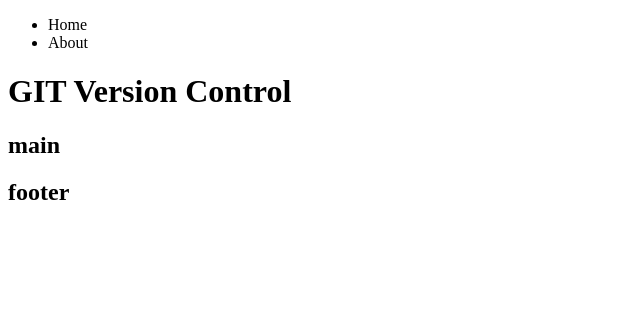
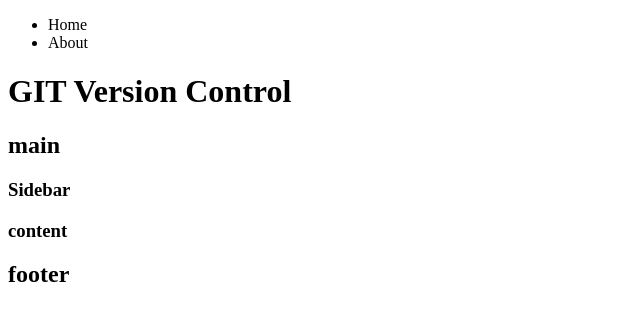
Before and after one commit to DmitryStetsenko/git-test, a plain HTML site: page index.html in a window 1280 px wide. Shown: the whole page, without its empty margins (0-640 px from the left). Drawn offline with Linux system fonts and the light colour scheme.

Commit message:
add sidebar

```diff
--- a/index.html
+++ b/index.html
@@ -14,6 +14,12 @@
     <h1>GIT Version Control</h1>
     <div class="main">
         <h2>main</h2>
+        <div class="sidebar">
+            <h3>Sidebar</h3>
+        </div>
+        <div class="content">
+            <h3>content</h3>
+        </div>
     </div>
     <div class="footer">
         <h2>footer</h2>
```
